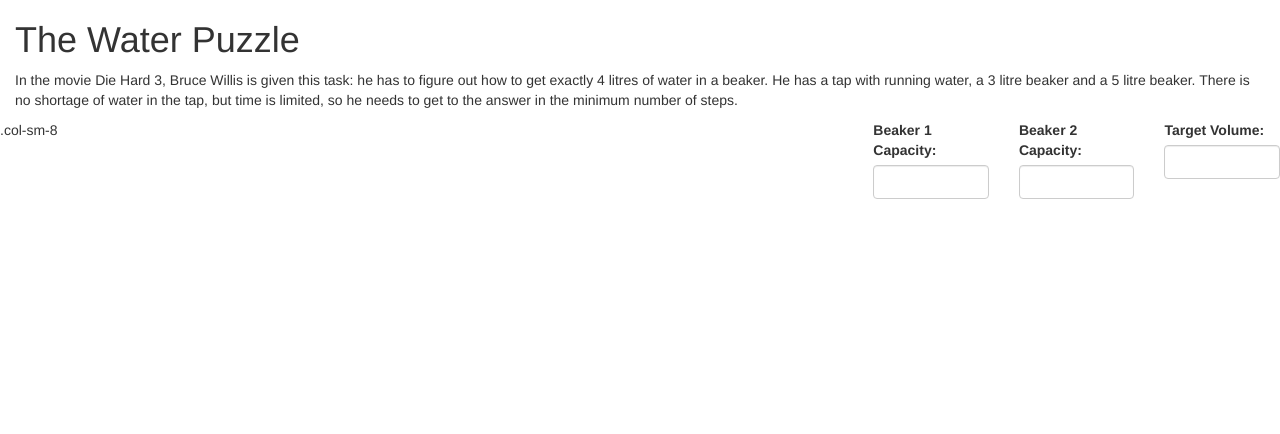
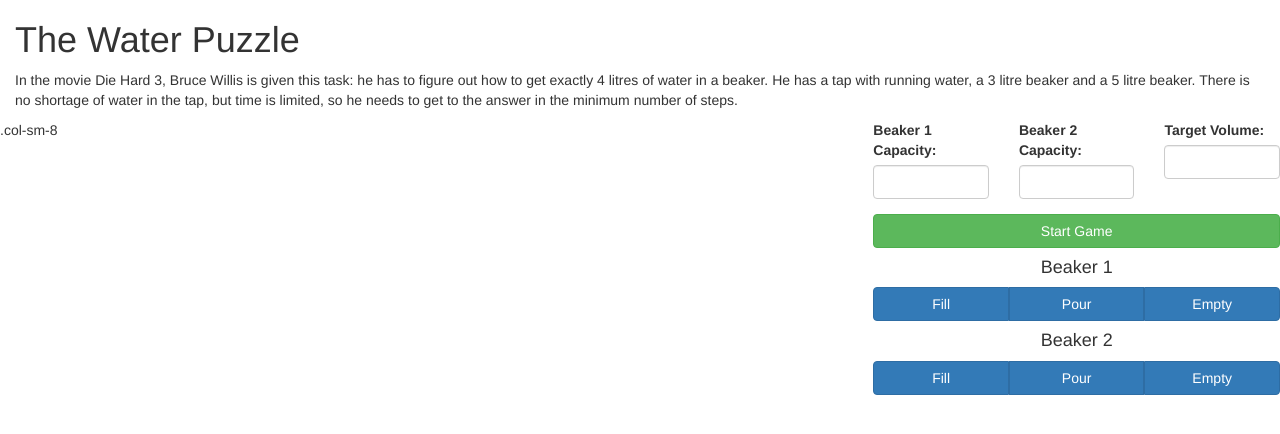
Before and after one commit to dmcd84/Beaker_challenge_js, a website: page views/index.html in a window 1280 px wide. Drawn offline with nearby package versions, Linux system fonts and the light colour scheme; files that its build step writes are made by us from their sources.

Commit message:
Add buttons to index ready for connection to jQuery

```diff
--- /dev/null
+++ b/public/css/stylesheet.css
@@ -0,0 +1,3 @@
+.game-buttons h4{
+  text-align: center;
+}
--- a/views/index.html
+++ b/views/index.html
@@ -13,16 +13,19 @@
   <script src="https://maxcdn.bootstrapcdn.com/bootstrap/3.3.7/js/bootstrap.min.js"></script>
   <!-- Required Scripts -->
   <script type="text/javascript" src="/js/interface.js"></script>
+  <script type="text/javascript" src="/src/Beaker.js"></script>
+  <script type="text/javascript" src="/src/Puzzle.js"></script>
+  <!-- Custon Styles -->
+  <link rel="stylesheet" href="css/stylesheet.css" type "text/css">
+
   <title>Bruce's Water Challenge</title>
 </head>
 
 <body>
   <div class="container-fluid">
     <h1>The Water Puzzle</h1>
-    <p>In the movie Die Hard 3, Bruce Willis is given this task:
-      he has to figure out how to get exactly 4 litres of water in a beaker.
-      He has a tap with running water, a 3 litre beaker and a 5 litre beaker.
-      There is no shortage of water in the tap, but time is limited, so he needs to get to the answer in the minimum number of steps.</p>
+    <p>In the movie Die Hard 3, Bruce Willis is given this task: he has to figure out how to get exactly 4 litres of water in a beaker. He has a tap with running water, a 3 litre beaker and a 5 litre beaker. There is no shortage of water in the tap, but
+      time is limited, so he needs to get to the answer in the minimum number of steps.</p>
   </div>
   <div class="row">
     <div class="col-sm-8">.col-sm-8</div>
@@ -41,6 +44,21 @@
           <input class="form-control" id="target-input" type="text">
         </div>
       </div>
+      <button type="button" class="btn btn-success btn-block">Start Game</button>
+      <div class="game-buttons">
+        <h4>Beaker 1</h4>
+        <div class="btn-group btn-group-justified">
+          <a type="button" class="btn btn-primary">Fill</a>
+          <a type="button" class="btn btn-primary">Pour</a>
+          <a type="button" class="btn btn-primary">Empty</a>
+        </div>
+        <h4>Beaker 2</h4>
+        <div class="btn-group btn-group-justified">
+          <a type="button" class="btn btn-primary">Fill</a>
+          <a type="button" class="btn btn-primary">Pour</a>
+          <a type="button" class="btn btn-primary">Empty</a>
+        </div>
+      </div>
     </div>
   </div>
 </body>
```
Lines whose indentation alone changed are shown as unchanged.
